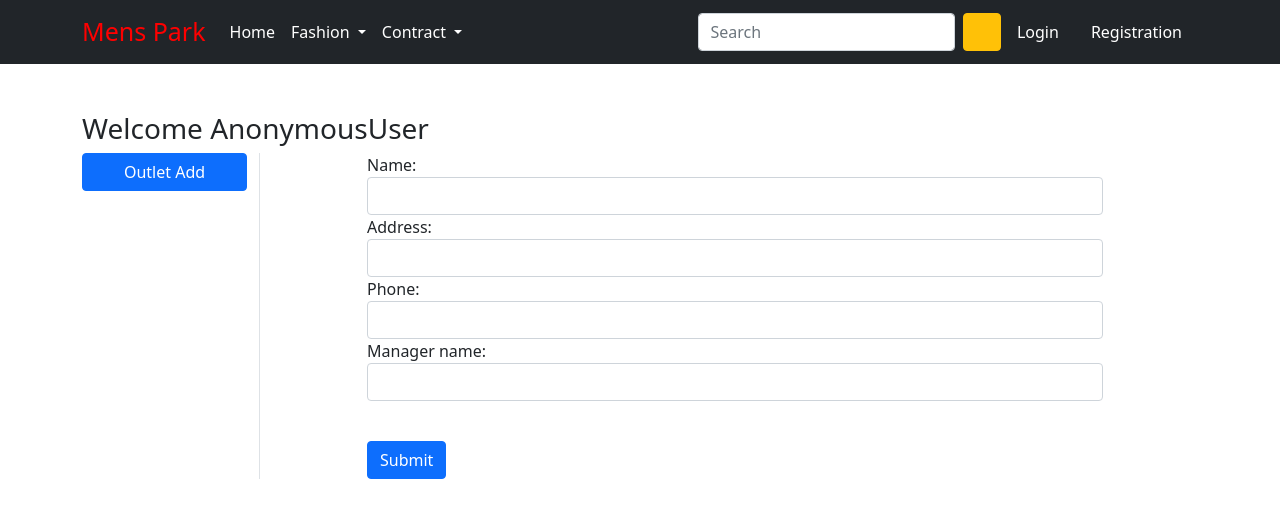
After one commit to souravsarker2015/Mens_Park, a Django app: page /outlet_add/ in a window 1280 px wide. The commit adds this page. Shown: the top 518 px of the page. Run offline with Django 4.2, Linux system fonts and the light colour scheme; some libraries are stand-ins or nearby versions; some web fonts are replaced.

Commit message:
outlets info showing(all outlet), count outlets

```diff
--- a/admin_panel/admin.py
+++ b/admin_panel/admin.py
@@ -9,4 +9,4 @@ class ProductAdmin(admin.ModelAdmin):
 
 @admin.register(Outlet)
 class OutletAdmin(admin.ModelAdmin):
-    list_display = ['id', 'name', 'address', 'phone', 'manager_name', 'outlet_image']
+    list_display = ['id', 'name', 'address', 'phone', 'manager_name']
--- a/admin_panel/forms.py
+++ b/admin_panel/forms.py
@@ -3,6 +3,8 @@ from django.contrib.auth import password_validation
 from django.contrib.auth.forms import UserCreationForm, AuthenticationForm, UsernameField, PasswordChangeForm, PasswordResetForm, SetPasswordForm
 from django.contrib.auth.models import User
 from django.utils.translation import gettext, gettext_lazy as _
+
+from admin_panel.models import Outlet
 
 
 class RegistrationForm(UserCreationForm):
@@ -67,3 +69,15 @@ class CustomerSetPasswordForm(SetPasswordForm):
         strip=False,
         widget=forms.PasswordInput(attrs={'autocomplete': 'new-password', 'class': 'form-control'}),
     )
+
+
+class OutletForm(forms.ModelForm):
+    class Meta:
+        model = Outlet
+        fields = ['name', 'address', 'phone', 'manager_name']
+        widgets = {
+            'name': forms.TextInput(attrs={'class': 'form-control'}),
+            'address': forms.TextInput(attrs={'class': 'form-control'}),
+            'phone': forms.NumberInput(attrs={'class': 'form-control'}),
+            'manager_name': forms.TextInput(attrs={'class': 'form-control'}),
+        }
--- a/admin_panel/models.py
+++ b/admin_panel/models.py
@@ -27,7 +27,7 @@ class Outlet(models.Model):
     address = models.CharField(max_length=200)
     phone = models.IntegerField()
     manager_name = models.CharField(max_length=50)
-    outlet_image = models.ImageField(upload_to='outlet_image')
+    # outlet_image = models.ImageField(upload_to='outlet_image', blank=True, null=True)
 
     def __str__(self):
         return self.name
--- a/admin_panel/templates/admin_panel/base.html
+++ b/admin_panel/templates/admin_panel/base.html
@@ -52,7 +52,7 @@
                         Contract
                     </a>
                     <ul class="dropdown-menu" aria-labelledby="electronicsDropdown">
-                        <li><a class="dropdown-item" href="#">Outlet Info</a></li>
+                        <li><a class="dropdown-item" href="{% url 'all_outlet' %}">Outlet Info</a></li>
                         <li><a class="dropdown-item" href="#">Outlet Locations</a></li>
                     </ul>
                 </li>
@@ -63,22 +63,24 @@
             </form>
             <div>
                 <ul class="navbar-nav me-auto mb-2 mb-lg-0">
+                    {% if request.user.is_authenticated %}
                         <li class="nav-item dropdown mx-2">
                             <a class="nav-link dropdown-toggle text-white" href="#" id="profileDropdown" role="button" data-bs-toggle="dropdown" aria-expanded="false">
                                 {{ request.user.username|capfirst }}
                             </a>
                             <ul class="dropdown-menu" aria-labelledby="profileDropdown">
-                            <li><a class="dropdown-item" href="#">Dashboard</a></li>
+                                <li><a class="dropdown-item" href="{% url 'outlet_add' %}">Dashboard</a></li>
                                 <li><a class="dropdown-item" href="{% url 'logout' %}">Logout</a></li>
                             </ul>
                         </li>
-
+                    {% else %}
                         <li class="nav-item mx-2">
                             <a href="{% url 'login' %}" class="nav-link text-white">Login</a>
                         </li>
                         <li class="nav-item mx-2">
                             <a href="{% url 'registration' %}" class="nav-link text-white">Registration</a>
                         </li>
+                    {% endif %}
                 </ul>
             </div>
         </div>
--- /dev/null
+++ b/admin_panel/templates/admin_panel/dashboard.html
@@ -0,0 +1,41 @@
+{% extends 'admin_panel/base.html' %}
+{% load static %}
+{% block title %}Dashboard{% endblock title %}
+{% block main-content %}
+    <div class="container my-5">
+        <div class="row">
+            <h3>Welcome <span class="text-capitalize">{{ request.user }}</span></h3>
+            <div class="col-sm-2 border-end">
+                <ul class="list-unstyled">
+                    <li class="d-grid"><a href="{% url 'outlet_add' %}" class="btn {{ active }}">Outlet Add</a></li>
+{#                    <li class="d-grid"><a href="{% url 'address' %}" class="btn">All Outlet</a></li>#}
+                </ul>
+            </div>
+
+            <div class="col-sm-8 offset-sm-1">
+                <form action="" method="post">
+                    {% csrf_token %}
+                    {% for fm in form %}
+                        <div class="form-group ">
+                            {{ fm.label_tag }} {{ fm }} <small class="text-danger">{{ fm.errors|striptags }}</small>
+                        </div>
+
+                    {% endfor %}
+                    <div class="col-12 mt-3">
+                        <input type="submit" class="btn btn-primary mt-4" value="Submit">
+                    </div>
+                </form>
+                {% if messages %}
+                    {% for message in messages %}
+                        <p
+                                {% if message.tags %}
+                                    class="alert alert-{{ message.tags }} mb-5"
+                                {% endif %}
+                        >{{ message }}</p>
+                    {% endfor %}
+
+                {% endif %}
+            </div>
+        </div>
+    </div>
+{% endblock main-content %}
--- a/admin_panel/urls.py
+++ b/admin_panel/urls.py
@@ -17,6 +17,10 @@ urlpatterns = [
     path('shoe/', views.shoes, name='shoe'),
     path('shoe_details/<slug:data>', views.shoes, name='shoe_details'),
     path('search_items', views.search_items, name='search'),
+
+    path('outlet_add/', views.outlet_add, name='outlet_add'),
+    path('all_outlet/', views.outlet_info, name='all_outlet'),
+
     path('registration/', views.registration, name='registration'),
     path('account/login/', auth_view.LoginView.as_view(template_name='admin_panel/login.html', authentication_form=LoginForm), name='login'),
     path('logout/', auth_view.LogoutView.as_view(next_page='login'), name='logout'),
--- a/admin_panel/views.py
+++ b/admin_panel/views.py
@@ -2,7 +2,7 @@ from django.contrib import messages
 from django.db.models import Q
 from django.shortcuts import render
 
-from .forms import RegistrationForm
+from .forms import RegistrationForm, OutletForm
 from .models import Product, Outlet
 
 
@@ -117,3 +117,31 @@ def registration(request):
         'form': form
     }
     return render(request, 'admin_panel/registration.html', context)
+
+
+def outlet_add(request):
+    if request.method == "POST":
+        form = OutletForm(request.POST)
+        if form.is_valid():
+            name = form.cleaned_data['name']
+            address = form.cleaned_data['address']
+            phone = form.cleaned_data['phone']
+            manager_name = form.cleaned_data['manager_name']
+            reg = Outlet(name=name, address=address, phone=phone, manager_name=manager_name)
+            reg.save()
+            messages.success(request, 'Outlet has been added !!')
+        return render(request, 'admin_panel/dashboard.html', {'form': form, 'active': 'btn-primary'})
+    else:
+        form = OutletForm()
+        return render(request, 'admin_panel/dashboard.html', {'form': form, 'active': 'btn-primary'})
+
+
+def outlet_info(request):
+    outlets = Outlet.objects.all()
+    count_outlets = len(outlets)
+    context = {
+        'outlets': outlets,
+        'count_outlets': count_outlets,
+        'active': 'btn-primary',
+    }
+    return render(request, 'admin_panel/outlets_info.html', context)
```
Also changed, not shown: admin_panel/templates/admin_panel/outlets_info.html (added, +35 -0 lines), admin_panel/migrations/0003_remove_outlet_outlet_image.py (added). Lines whose indentation alone changed are shown as unchanged.
